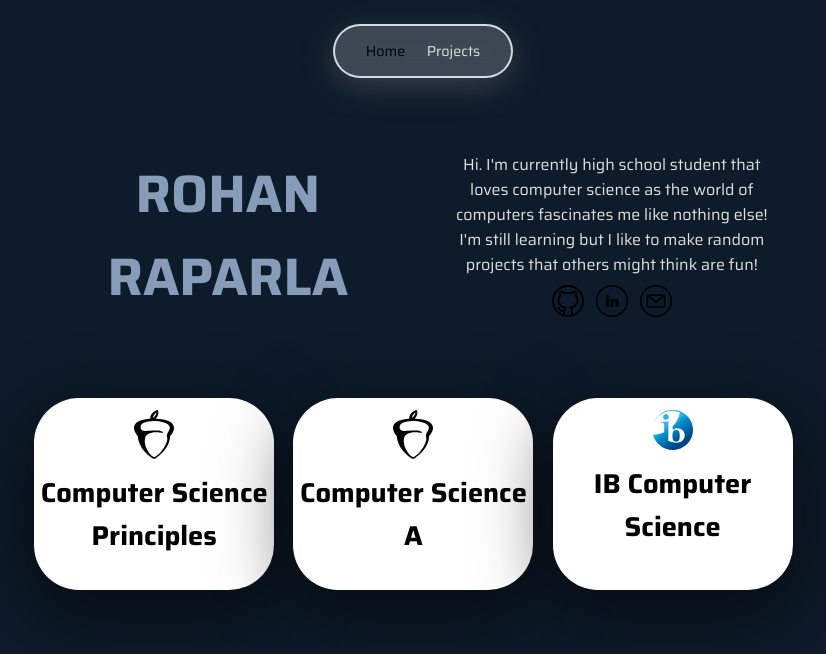
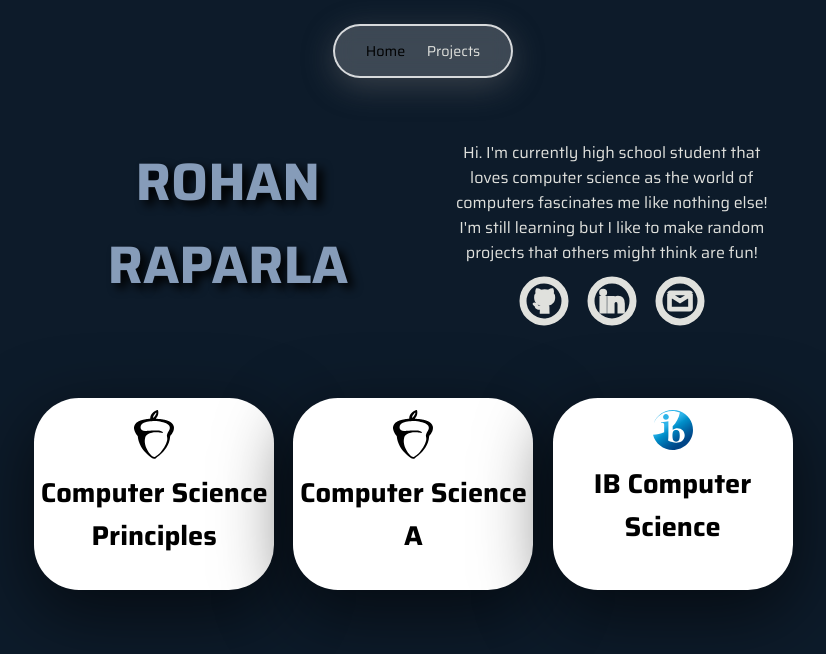
Before and after one commit to RohanR21/Personal-Website, a plain HTML site: page index.html in a window 1280 px wide. Shown: the whole page, without its empty margins (217-1043 px from the left). Drawn offline with Linux system fonts and the light colour scheme.

Commit message:
More Readability / Icon Change
Added text shadow to main titles like name and projects and changed icons to better readability.

```diff
--- a/index.html
+++ b/index.html
@@ -21,7 +21,7 @@
     </div>
     <div class="main">
       <div class="flexwrapper">
-        <div class="name">
+        <div class="name shadow">
           <h1>ROHAN</h1>
           <h1>RAPARLA</h1>
         </div>
@@ -37,15 +37,15 @@
           <!--NEED TO BE RECOLORED PLEASE FOR THE LOVE OF MY SANITY-->
           <div class="contacts">
             <a href="https://github.com/RohanR21" target="_blank"
-              ><img src="assets/Github icon.png"
+              ><img src="assets/github.svg"
             /></a>
             <a
               href="https://www.linkedin.com/in/rohan-raparla-2643272b3/"
               target="_blank"
-              ><img src="assets/Linkedin icon.png"
+              ><img src="assets/linkedin.svg"
             /></a>
             <a href="mailto:rohanr815@proton.me"
-              ><img src="assets/Email icon.png"
+              ><img src="assets/email.svg"
             /></a>
           </div>
         </div>
--- a/stylesheet.css
+++ b/stylesheet.css
@@ -72,10 +72,10 @@ body {
   margin-top: 1vh;
 }
 .contacts img {
-  width: 4vh;
-  height: 4vh;
+  width: 7vh;
+  height: 7vh;
   margin: 0 0.5vh;
-  color: #dee2e6;
+  color: red;
 }
 .cards {
   width: 100%;
@@ -138,3 +138,7 @@ body {
   text-decoration: none;
   color: black;
 }
+
+.shadow {
+  text-shadow: 6px 5px 10px black;
+}
```
Also changed, not shown: project.html (+1 -1 lines), assets/Email icon.png (deleted), assets/Insta icon.png (deleted), assets/Linkedin icon.png (deleted), assets/email.svg (added), assets/github.svg (added), assets/linkedin.svg (added).
